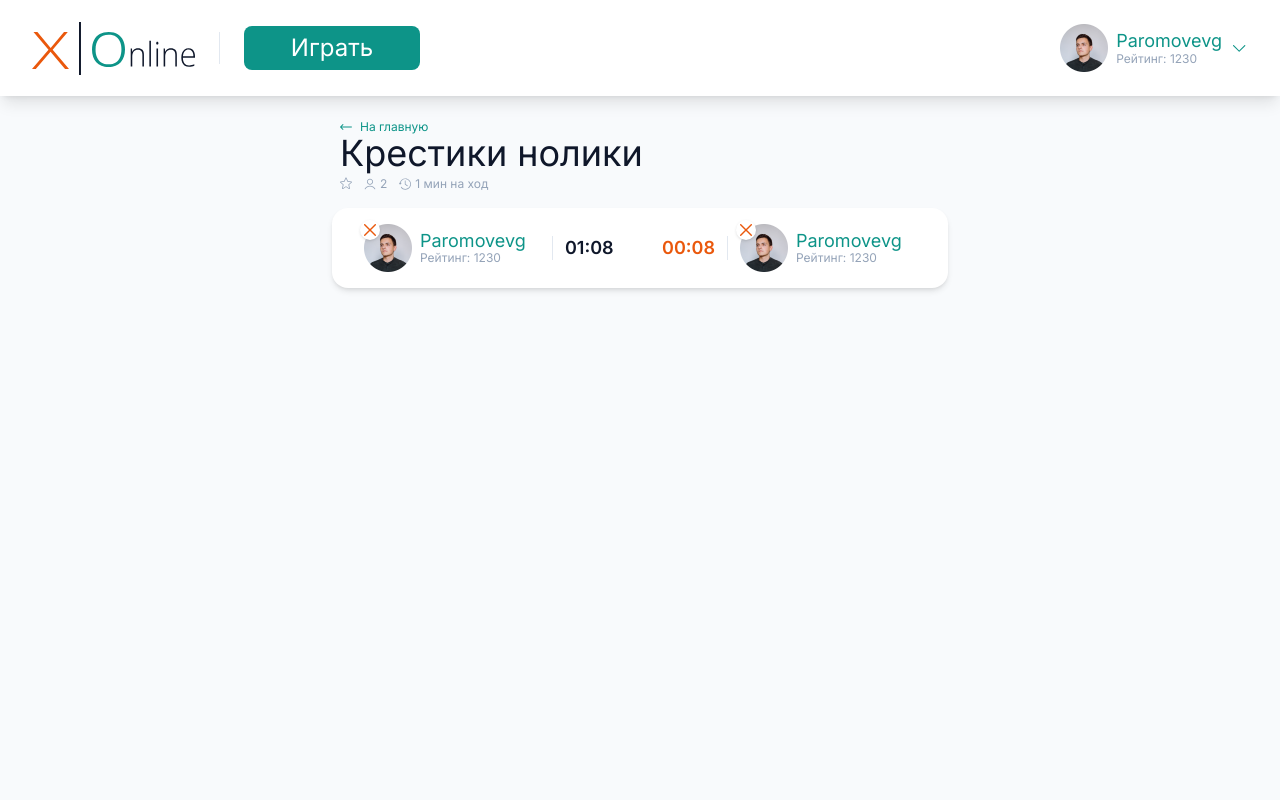
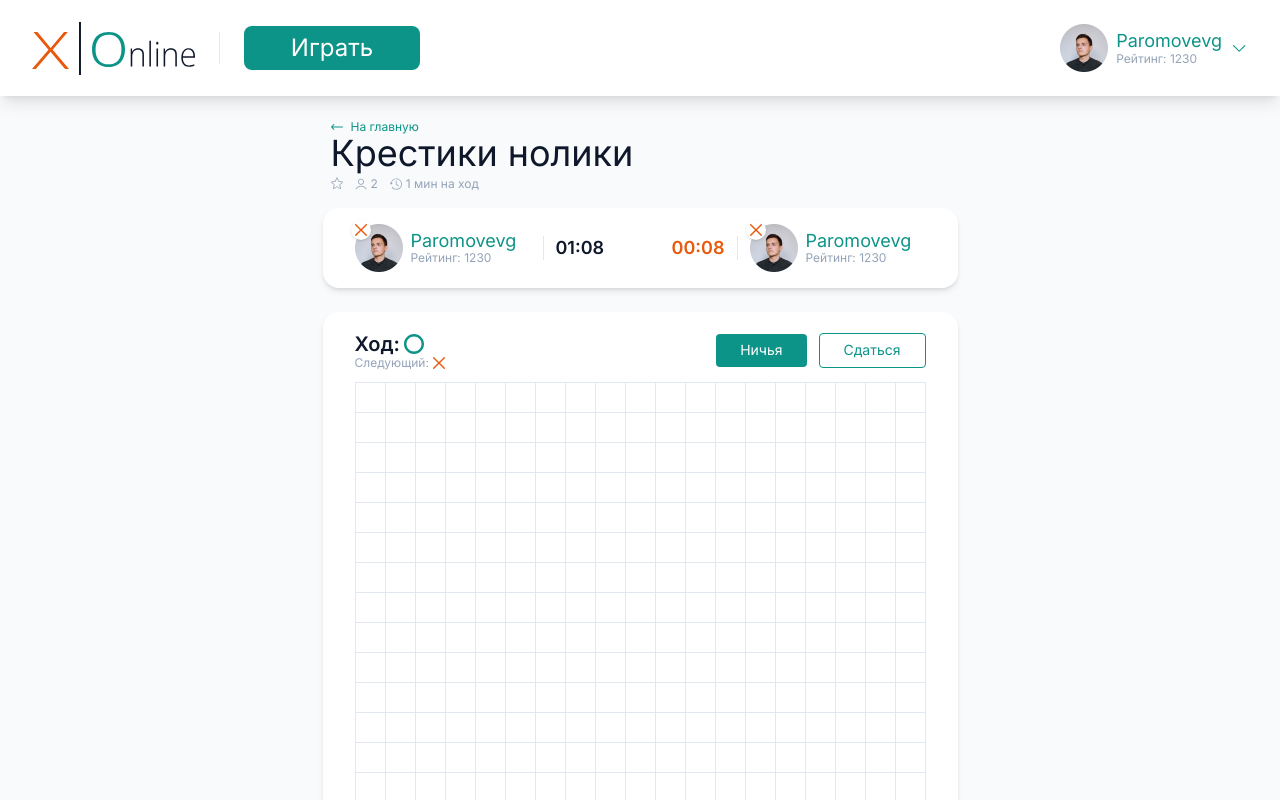
Before and after one commit to Taglat/React, a Next.js app: page / in a window 1280 px wide. Shown: the top 800 px of the page. Built offline with nearby package versions, Linux system fonts and the light colour scheme.

Commit message:
GameField, Button в uikit

```diff
--- /dev/null
+++ b/components/game/game-field.jsx
@@ -0,0 +1,42 @@
+import clsx from "clsx";
+import { ZeroIcon } from "./icons/zero-icon";
+import { CrossIcon } from "./icons/cross-icon";
+import { UiButton } from "../uikit/ui-button";
+
+const cells = new Array(19 * 19).fill(null);
+
+export function GameField({ className }) {
+  return (
+    <div
+      className={clsx(
+        className,
+        "bg-white rounded-2xl shadow-md px-8 pt-5 pb-7",
+      )}
+    >
+      <div className="flex gap-3 items-center">
+        <div className="mr-auto">
+          <div className="flex items-center gap-1 text-xl leading-tight font-semibold">
+            Ход: <ZeroIcon className="w-5 h-5" />
+          </div>
+          <div className="flex items-center gap-1 text-xs leading-tight text-slate-400">
+            Следующий: <CrossIcon />
+          </div>
+        </div>
+        <UiButton size="md" variant="primary">
+          Ничья
+        </UiButton>
+        <UiButton size="md" variant="outline">
+          Сдаться
+        </UiButton>
+      </div>
+      <div className="grid grid-cols-[repeat(19,_30px)] grid-rows-[repeat(19,_30px)] pl-px pt-px mt-3">
+        {cells.map((_, i) => (
+          <button
+            key={i}
+            className="border border-slate-200 -ml-px -mt-px flex justify-center items-center"
+          ></button>
+        ))}
+      </div>
+    </div>
+  );
+}
--- a/components/game/icons/zero-icon.jsx
+++ b/components/game/icons/zero-icon.jsx
@@ -1,6 +1,7 @@
-export function ZeroIcon() {
+export function ZeroIcon({ className }) {
   return (
     <svg
+      className={className}
       width="12"
       height="12"
       viewBox="0 0 12 12"
--- a/components/game/index.js
+++ b/components/game/index.js
@@ -1,2 +1,3 @@
 export { GameTitle } from "./game-title";
 export { GameInfo } from "./game-info";
+export { GameField } from "./game-field";
--- a/components/header/header.jsx
+++ b/components/header/header.jsx
@@ -2,15 +2,16 @@
 import logoSrc from "./logo.svg";
 import { Profile } from "../profile";
 import { ArrowDownIcon } from "./icons/arrow-down-icon";
+import { UiButton } from "../uikit/ui-button";
 
 export function Header() {
   return (
     <header className="flex h-24 items-center px-8 bg-white shadow-lg">
       <Image src={logoSrc} alt="logo" />
       <div className="w-px h-8 bg-slate-200 mx-6" />
-      <button className="w-44 bg-teal-600 hover:bg-teal-500 transition-colors text-white rounded-lg px-5 py-2 text-2xl leading-tight">
+      <UiButton className="w-44" variant="primary" size="lg">
         Играть
-      </button>
+      </UiButton>
       <button className="ml-auto flex items-center gap-2 text-start text-teal-600 ">
         <Profile />
         <ArrowDownIcon />
--- /dev/null
+++ b/components/uikit/ui-button.jsx
@@ -0,0 +1,28 @@
+import clsx from "clsx";
+
+/**
+ * @param {{
+ * children,
+ * className: string,
+ * size: 'lg' | 'md',
+ * variant: 'primary' | 'outline'
+ * @returns
+ * }} props
+ */
+
+export function UiButton({ children, className, size, variant }) {
+  const buttonClassName = clsx(
+    "transition-colors",
+    className,
+    {
+      md: "rounded px-6 py-2 text-sm leading-tight",
+      lg: "rounded-lg px-5 py-2 text-2xl leading-tight",
+    }[size],
+    {
+      primary: "bg-teal-600 hover:bg-teal-500 transition-colors text-white ",
+      outline: "border border-teal-600 text-teal-600 hover:bg-teal-50",
+    }[variant],
+  );
+
+  return <button className={buttonClassName}>{children}</button>;
+}
--- a/pages/index.jsx
+++ b/pages/index.jsx
@@ -1,13 +1,14 @@
-import { GameInfo, GameTitle } from "../components/game";
+import { GameInfo, GameTitle, GameField } from "../components/game";
 import { Header } from "../components/header";
 
 export default function HomePage() {
   return (
     <div className="bg-slate-50 min-h-screen">
       <Header />
-      <main className="pt-6 mx-auto max-w-[616px]">
+      <main className="pt-6 mx-auto w-max">
         <GameTitle />
         <GameInfo className="mt-4 " />
+        <GameField className="mt-6" />
       </main>
     </div>
   );
```
